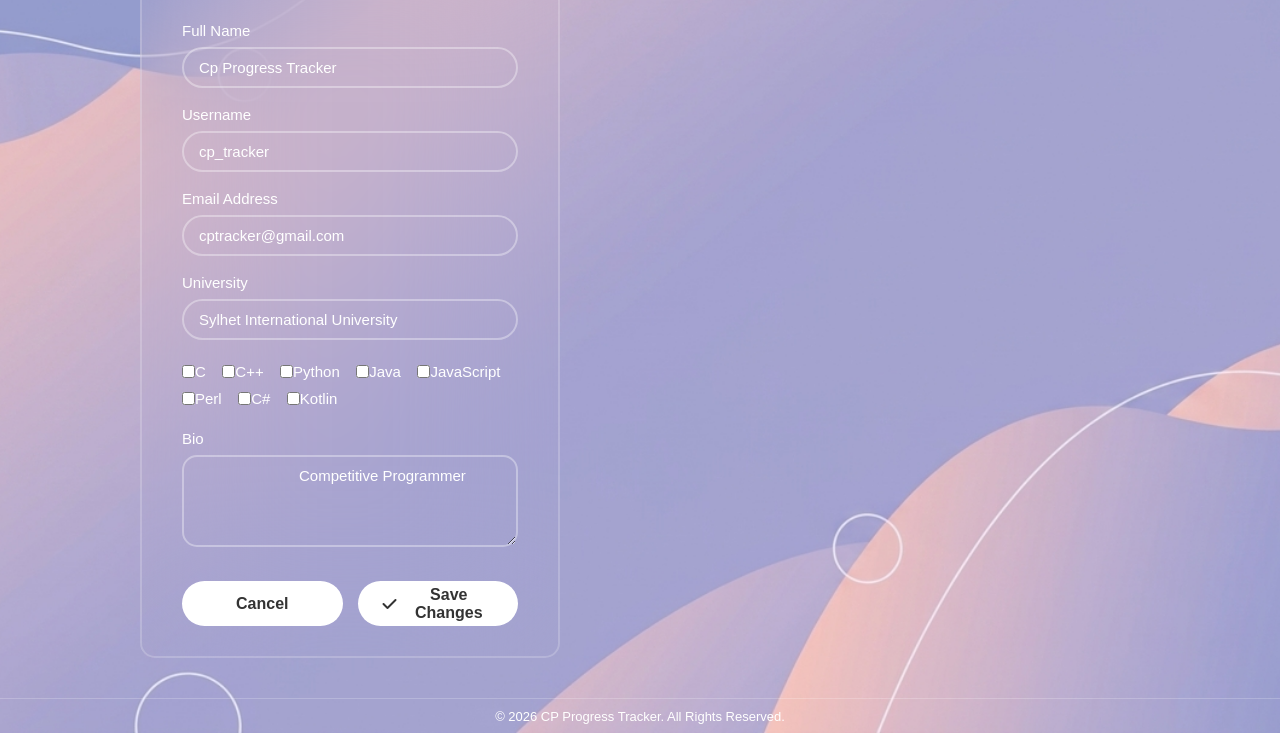
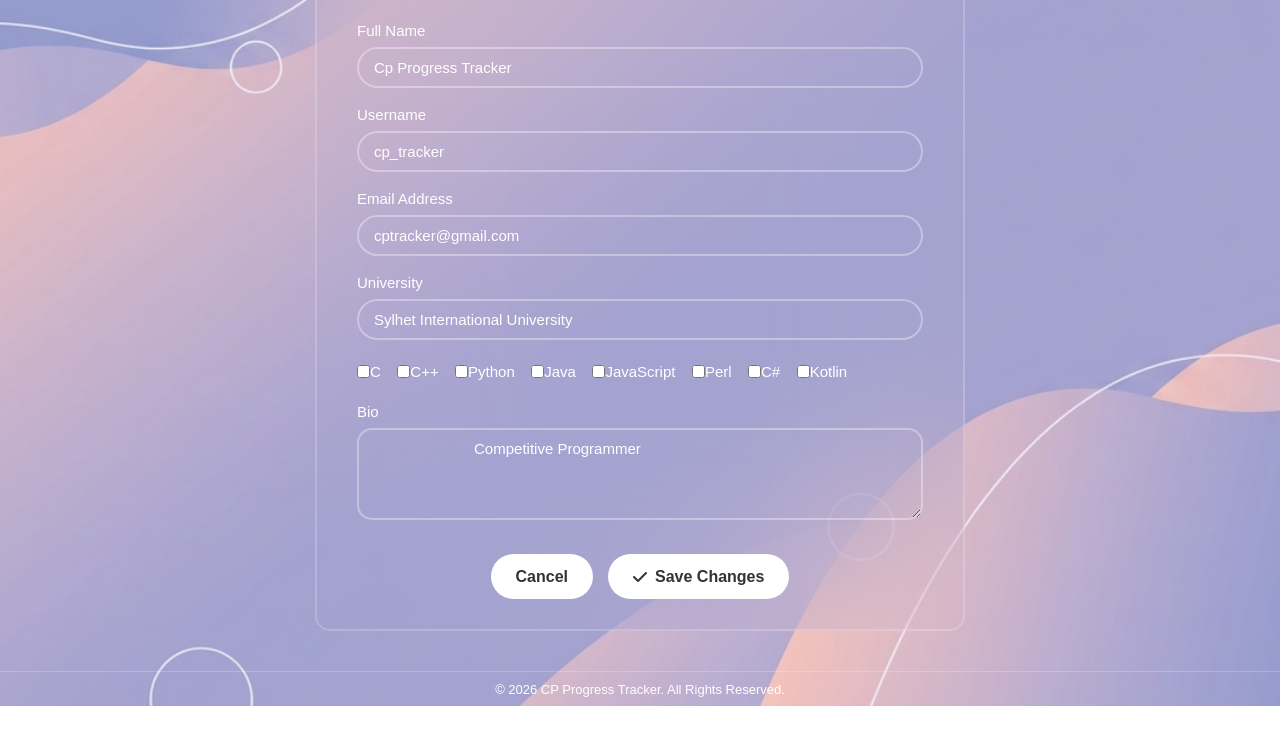
Before and after one commit to lamiyataskin/CP-Progress-Tracker, a plain HTML site: page edit-profile.html in a window 1280 px wide. Shown: the part 195-928 px from the top of the page. After the commit the page ends 901 px from the top, so only its background shows below. Drawn offline with Linux system fonts and the light colour scheme.

Commit message:
Refactor CSS for edit profile page
Updated styles for the edit profile page, including layout adjustments and improved button styling.

```diff
--- a/CSS/edit-profile.css
+++ b/CSS/edit-profile.css
@@ -23,15 +23,14 @@ body
     width:100%;
     flex:1;
     margin:40px auto;
-    max-width:1000px;
+    max-width:650px;
 
 
 
 }
 .edit-profile-card
 {
-    width:420px;
-    background: transparent;
+    background:transparent;
     border:2px solid rgba(255, 254, 255, 0.2);
     backdrop-filter:blur(80px);
     color:#fff;
@@ -129,7 +128,7 @@ body
 }
 .save-button
 {
-    width:100%;
+
     height:45px;
     background:#fff;
     border:none;
```
